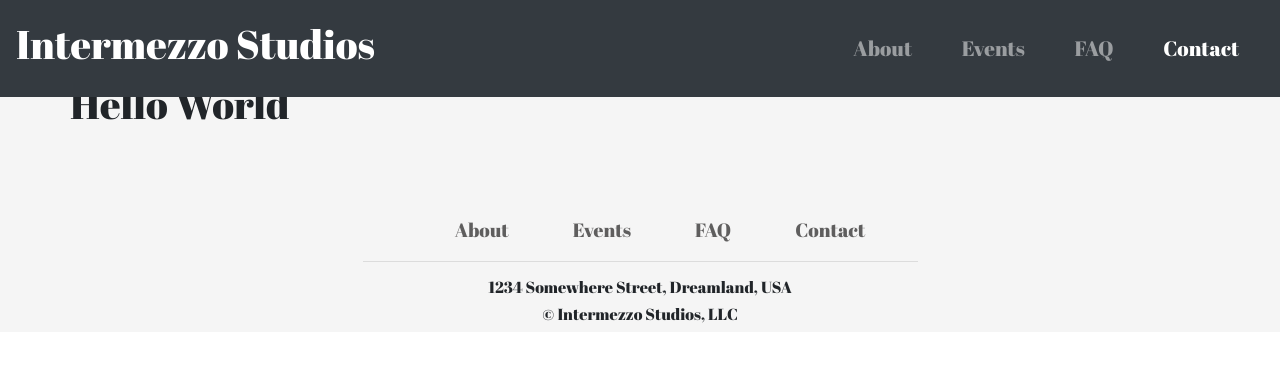
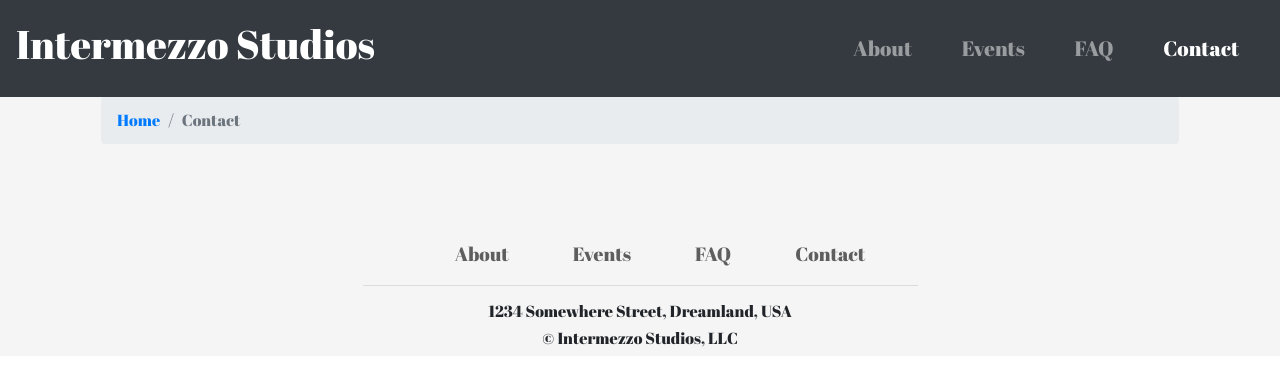
Before and after one commit to dcatherine3000/intermezzo-studios-react, a React (Create React App) app: page /contact in a window 1280 px wide. Shown: the top 386 px of the page. Built offline with nearby package versions, Linux system fonts and the light colour scheme.

Commit message:
Breadcrumbs

```diff
--- a/src/components/ContactComponent.js
+++ b/src/components/ContactComponent.js
@@ -1,12 +1,18 @@
 import React from 'react';
-import { Container, Row } from 'reactstrap';
+import { Container, Row, Breadcrumb, BreadcrumbItem } from 'reactstrap';
+import { Link } from 'react-router-dom';
 
 function Contact() {
     return (
         <div>
             <Container>
                 <Row>
-                    <h1>Hello World</h1>
+                    <div className="col">
+                        <Breadcrumb>
+                            <BreadcrumbItem><Link to='/home'>Home</Link></BreadcrumbItem>
+                            <BreadcrumbItem active>Contact</BreadcrumbItem>
+                        </Breadcrumb>
+                    </div>
                 </Row>
             </Container>
         </div>
--- a/src/components/EventsComponent.js
+++ b/src/components/EventsComponent.js
@@ -1,12 +1,18 @@
 import React from 'react';
-import { Container, Row } from 'reactstrap';
+import { Container, Row, Breadcrumb, BreadcrumbItem } from 'reactstrap';
+import { Link } from 'react-router-dom';
 
 function Events() {
     return (
         <div>
             <Container>
                 <Row>
-                    <h1>Hello World</h1>
+                    <div className="col">
+                        <Breadcrumb>
+                            <BreadcrumbItem><Link to='/home'>Home</Link></BreadcrumbItem>
+                            <BreadcrumbItem active>Events</BreadcrumbItem>
+                        </Breadcrumb>
+                    </div>
                 </Row>
             </Container>
         </div>
--- a/src/components/FAQComponent.js
+++ b/src/components/FAQComponent.js
@@ -1,12 +1,18 @@
 import React from 'react';
-import { Container, Row } from 'reactstrap';
+import { Container, Row, Breadcrumb, BreadcrumbItem } from 'reactstrap';
+import { Link } from 'react-router-dom';
 
 function Faq() {
     return (
         <div>
             <Container>
                 <Row>
-                    <h1>Hello World</h1>
+                    <div className="col">
+                        <Breadcrumb>
+                            <BreadcrumbItem><Link to='/home'>Home</Link></BreadcrumbItem>
+                            <BreadcrumbItem active>FAQ</BreadcrumbItem>
+                        </Breadcrumb>
+                    </div>
                 </Row>
             </Container>
         </div>
```
Also changed, not shown: 1 other file (tests, documents, lock files or other folders).
